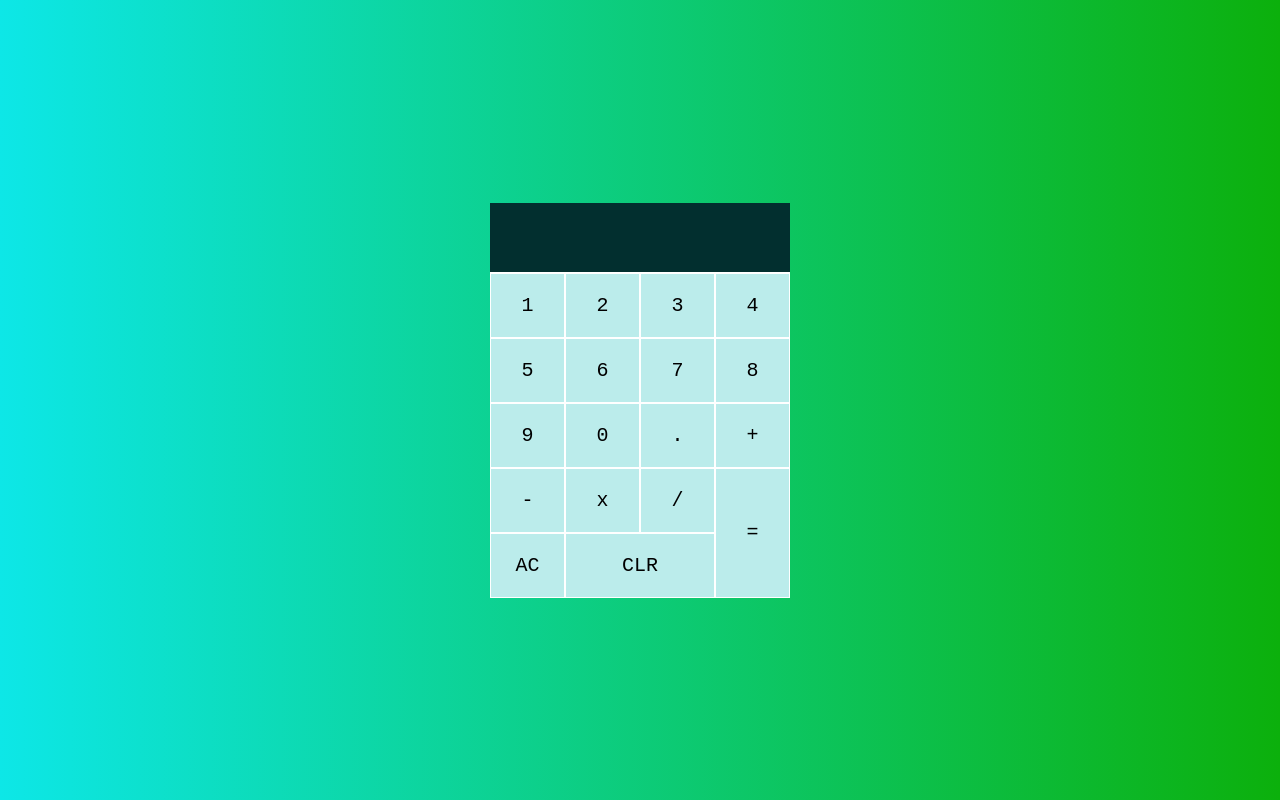
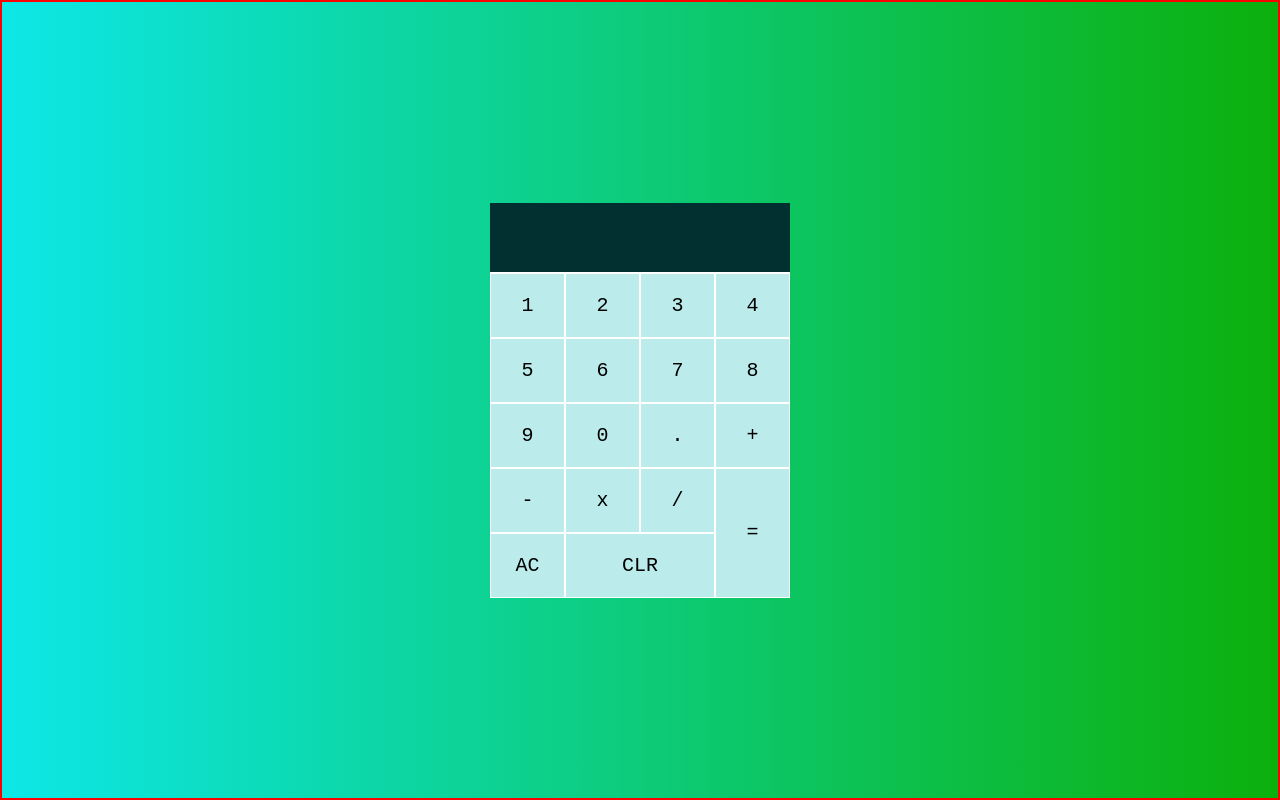
Before and after one commit to SS-Aahash/calculator, a plain HTML site: page index.html in a window 1280 px wide. Drawn offline with Linux system fonts and the light colour scheme.

Commit message:
Update style.css

```diff
--- a/style.css
+++ b/style.css
@@ -5,11 +5,13 @@
 body{
     margin: 0px;
     padding:0px;
+    height: 100vh;
+    border: 2px solid red;
+    /* display: grid;
+    place-items: center; */
     display: flex;
     justify-content: center;
     align-items: center;
-    /* border: 6px solid red; */
-    height: 100vh;
     background: linear-gradient(to right, rgb(13, 231, 231), rgb(12, 176, 12));
 }
 
```
